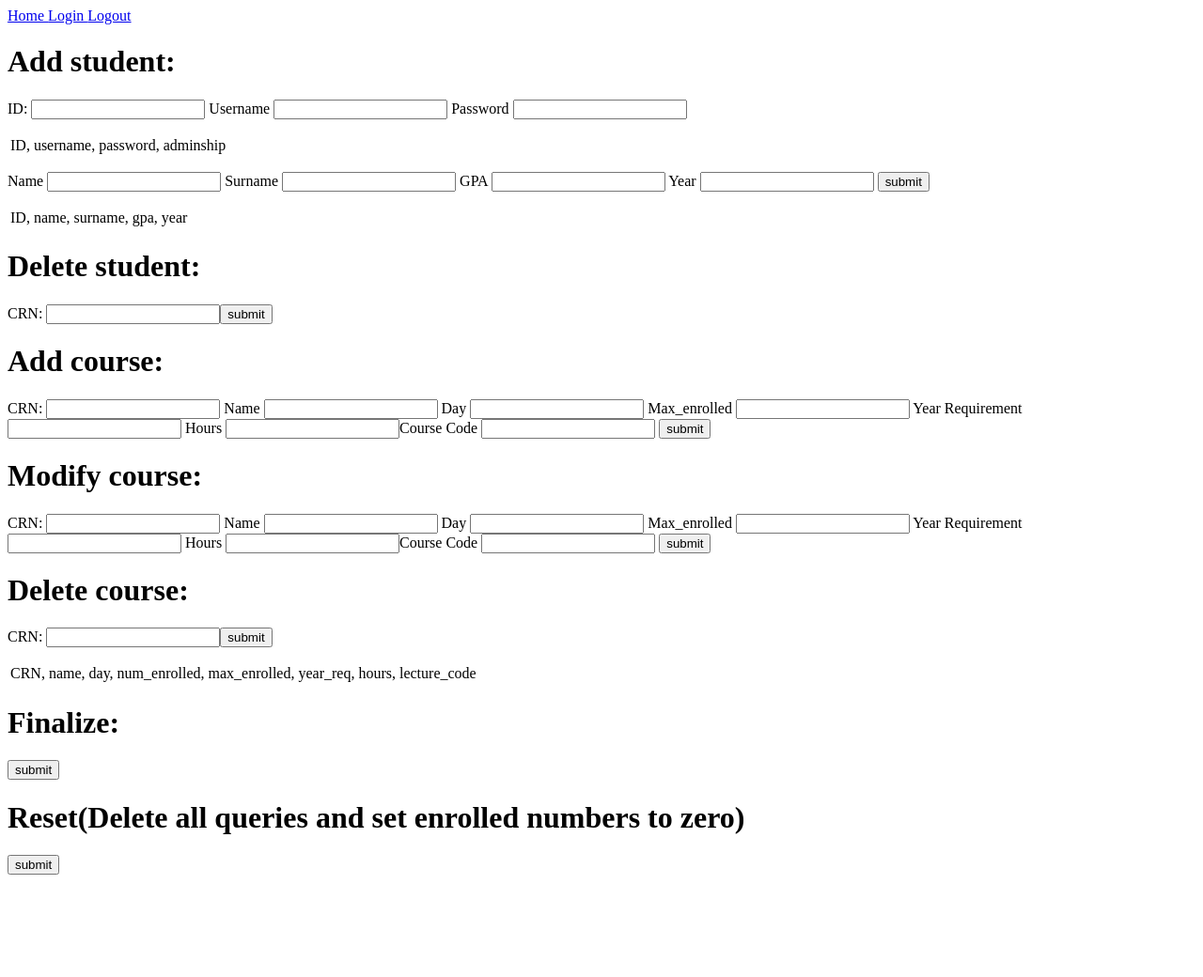
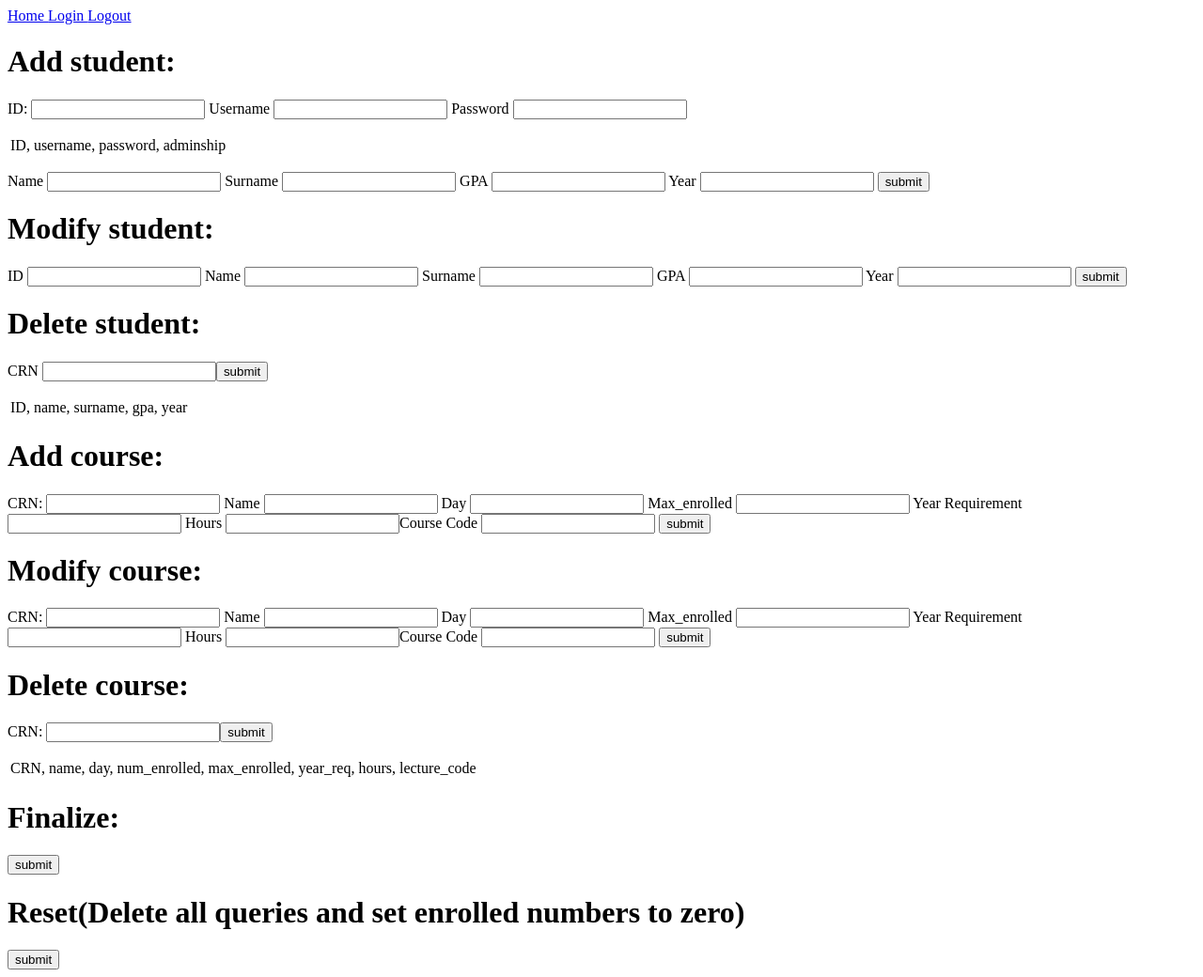
Before and after one commit to Onefivezero/DatabaseProject112233, a Flask app: template templates/admin.html in a window 1280 px wide. Shown: the whole page at 94% size. Before the commit the page ends 931 px from the top, so only its background shows below. Run offline with Flask 2, Linux system fonts and the light colour scheme; the template is opened without the code that fills it, so the values that code supplies are empty; some libraries are stand-ins or nearby versions.

Commit message:
Add files via upload

```diff
--- a/app.py
+++ b/app.py
@@ -79,6 +79,23 @@ def add_student():
         conn.commit()
     except Exception as err:
         print(err)
+    return redirect('/admin')
+
+@app.route('/modify_student', methods = ["POST"])
+def modify_student():
+    id = request.form["student_mod_crn"] or None
+    if id == None:
+        return redirect('/admin')
+    name = request.form["student_mod_name"] or None
+    surname = request.form["student_mod_surname"] or None
+    gpa = request.form["student_mod_gpa"] or None
+    year = request.form["student_mod_year"] or None
+    try:
+        cur.execute("UPDATE courses SET name = COALESCE(%s, name), surname = COALESCE(%s, surname), gpa = COALESCE(%s, gpa), year =  COALESCE(%s, year) WHERE id = %s ", (name, surname, gpa, year,))
+        conn.commit()
+    except Exception as err:
+        print(err)
+        conn.rollback()
     return redirect('/admin')
 
 @app.route('/delete_student', methods = ["POST"])
--- a/templates/admin.html
+++ b/templates/admin.html
@@ -47,7 +47,20 @@
                     Name <input type = "text" name = "newstudent_name" /> Surname <input type = "text" name = "newstudent_surname" /> GPA <input type = "text" name = "newstudent_gpa" /> Year <input type = "text" name = "newstudent_year" /> <input type = "submit" value = "submit" />
                 </p>
             </form>
-                <table>
+
+        <h1>Modify student:</h1>
+            <form action = "{{ url_for('modify_student') }}" method = "post">
+                <p>
+                    ID <input type = "text" name = "student_mod_id" /> Name <input type = "text" name = "student_mod_name" /> Surname <input type = "text" name = "student_mod_surname" /> GPA <input type = "text" name = "student_mod_gpa" /> Year <input type = "text" name = "student_mod_year" /> <input type = "submit" value = "submit" />
+                </p>
+            </form>
+        <h1>Delete student:</h1>
+            <form action = "{{ url_for('delete_student') }}" method = "post">
+                <p>
+                    CRN <input type = "text" name = "student_del_id"/><input type = "submit" value = "submit" />
+                </p>
+            </form>
+            <table>
                     <tr>
                         <td>ID, name, surname, gpa, year</td>
                     </tr>
@@ -57,14 +70,6 @@
                     </tr>
                 {% endfor %}
                 </table>
-
-        <h1>Delete student:</h1>
-            <form action = "{{ url_for('delete_student') }}" method = "post">
-                <p>
-                    CRN: <input type = "text" name = "student_del_id"/><input type = "submit" value = "submit" />
-                </p>
-            </form>
-
         <h1>Add course:</h1>
             <form action = "{{ url_for('add_course') }}" method = "post">
                 <p>
```
